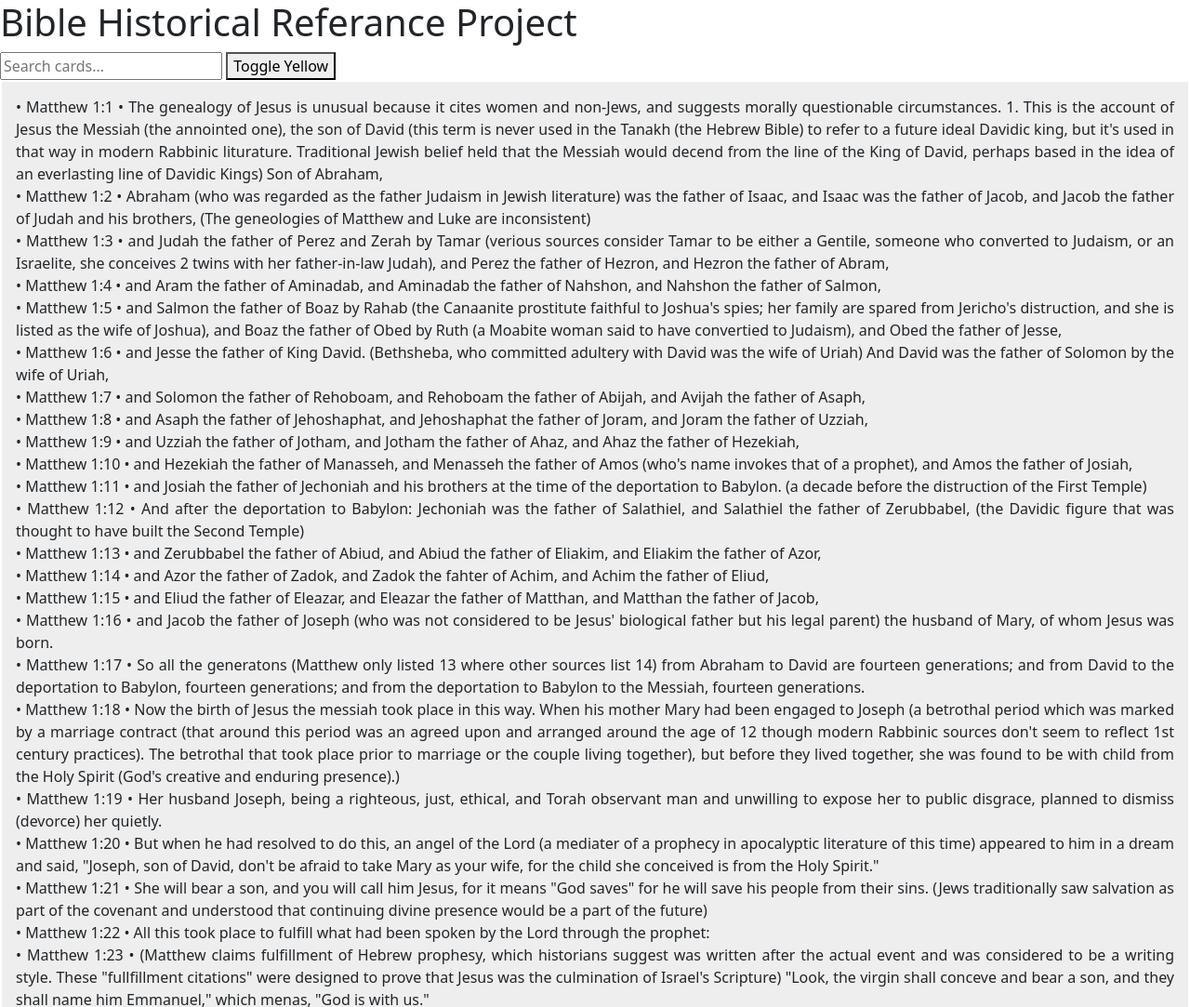
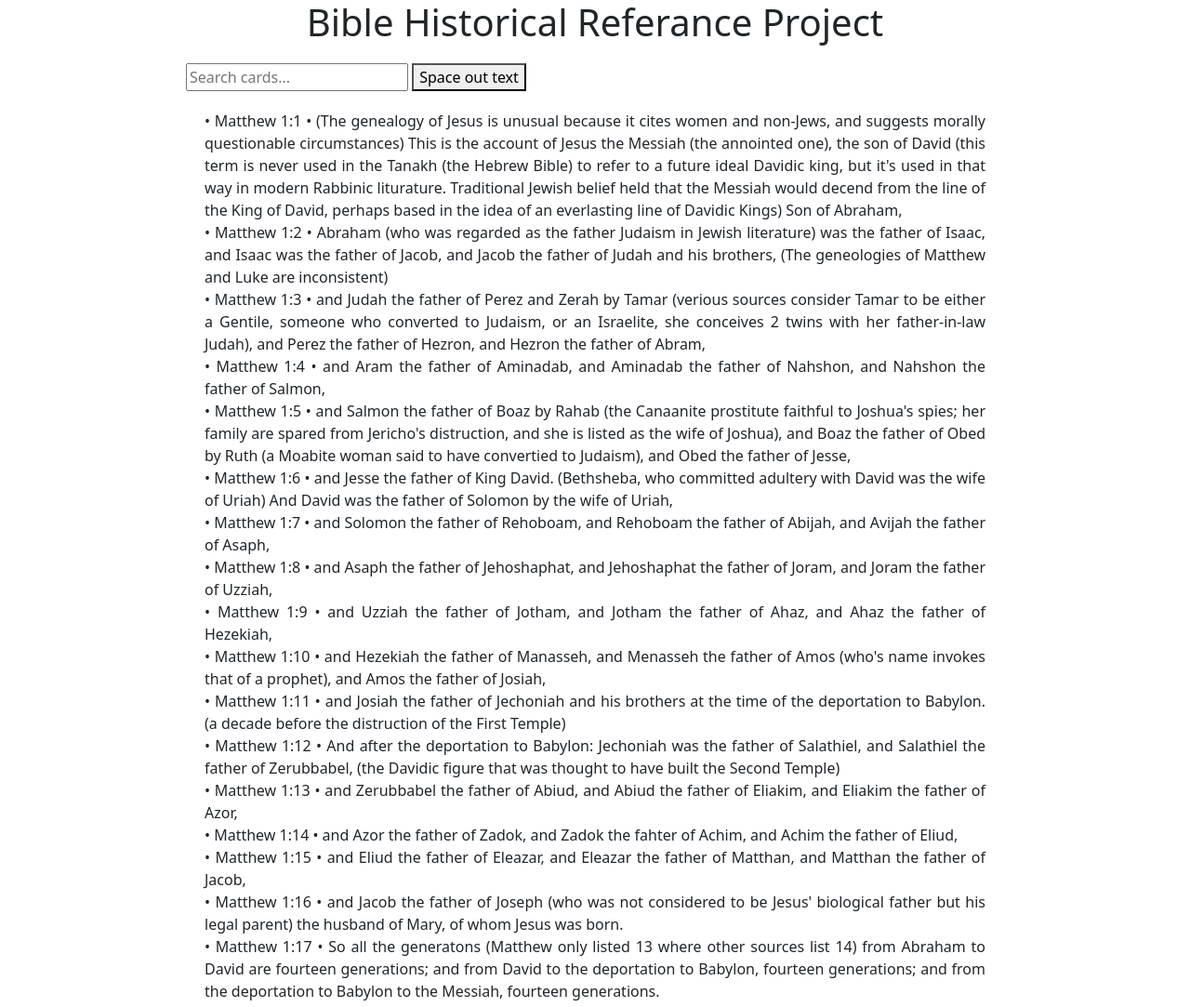
Before and after one commit to JDHess/MoralChristianBible, a plain HTML site: page index.html in a window 1280 px wide. Shown: the top 1083 px of the page at 93% size. Drawn offline with nearby package versions, Linux system fonts and the light colour scheme.

Commit message:
added settings

```diff
--- a/index.html
+++ b/index.html
@@ -3,29 +3,35 @@
   <head>
     <meta charset="UTF-8">
     <meta name="viewport" content="width=device-width, initial-scale=1.0">
-    <title>Card List</title>
+    <title>Bible Historical Reference Project</title>
     <link href="https://cdn.jsdelivr.net/npm/bootstrap@5.2.0/dist/css/bootstrap.min.css" rel="stylesheet" integrity="sha384-gH2yIJqKdNHPEq0n4Mqa/HGKIhSkIHeL5AyhkYV8i59U5AR6csBvApHHNl/vI1Bx" crossorigin="anonymous">
     <style>
         .red { background-color: red; }
-        .yellow { background-color: yellow; }
+        .yellow { margin-top: 20px; margin-bottom: 20px;}
         .cardList {
             display: inline-block;
-            background: #eee;
-            padding: 15px;
-            margin: 2px;
+
+            padding: 20px;
+
             text-align: justify;
             text-justify: inter-word;
         }
-
+        .cardstyle {
+            margin-top: 20px; margin-bottom: 20px; margin-left: 200px; margin-right: 200px;
+        }
     </style>
   </head>
   <body>
-    <h1>Bible Historical Referance Project</h1>
+    <h1 class="text-center">Bible Historical Referance Project</h1>
 
     <div class="app">
-        <input type="text" id="searchInput" placeholder="Search cards...">
-        <button id="toggleYellow">Toggle Yellow</button>
-        <div class="cardList" id="cardList"></div>
+        <div class="cardstyle">
+            <input type="text" id="searchInput" placeholder="Search cards...">
+            <button id="toggleYellow">Space out text</button>
+            <br>
+            <div class="cardList" id="cardList"></div>
+        </div>
+
     </div>
 
     <script>
@@ -42,7 +48,7 @@
             yellow: false,
             purple: true,
             lists: [
-                new CardList("Matthew 1:1", "The genealogy of Jesus is unusual because it cites women and non-Jews, and suggests morally questionable circumstances. 1. This is the account of Jesus the Messiah (the annointed one), the son of David (this term is never used in the Tanakh (the Hebrew Bible) to refer to a future ideal Davidic king, but it's used in that way in modern Rabbinic liturature. Traditional Jewish belief held that the Messiah would decend from the line of the King of David, perhaps based in the idea of an everlasting line of Davidic Kings) Son of Abraham,", 1),
+                new CardList("Matthew 1:1", "(The genealogy of Jesus is unusual because it cites women and non-Jews, and suggests morally questionable circumstances) This is the account of Jesus the Messiah (the annointed one), the son of David (this term is never used in the Tanakh (the Hebrew Bible) to refer to a future ideal Davidic king, but it's used in that way in modern Rabbinic liturature. Traditional Jewish belief held that the Messiah would decend from the line of the King of David, perhaps based in the idea of an everlasting line of Davidic Kings) Son of Abraham,", 1),
 
                 new CardList("Matthew 1:2", "Abraham (who was regarded as the father Judaism in Jewish literature) was the father of Isaac, and Isaac was the father of Jacob, and Jacob the father of Judah and his brothers, (The geneologies of Matthew and Luke are inconsistent)", 2),
 
```
Also changed, not shown: 1 other file.
